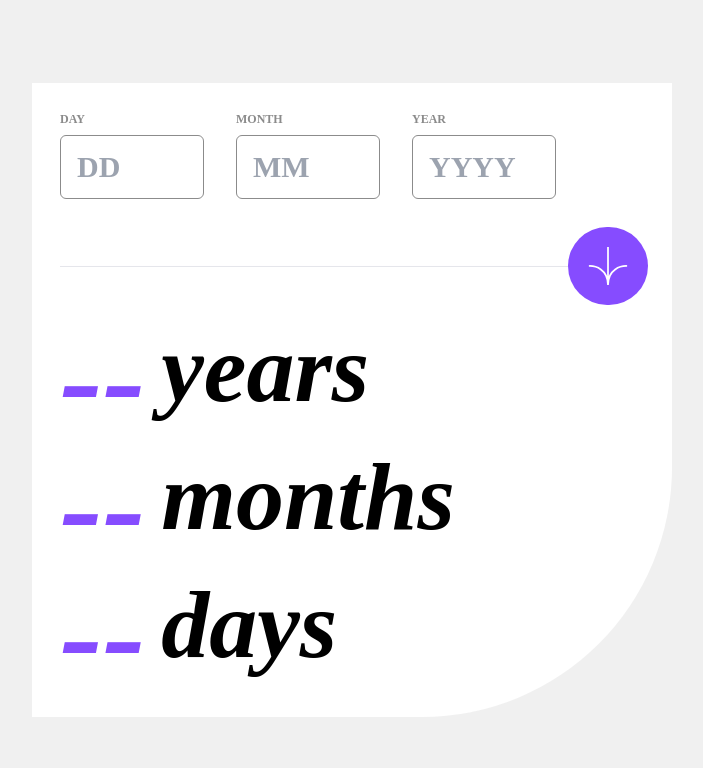
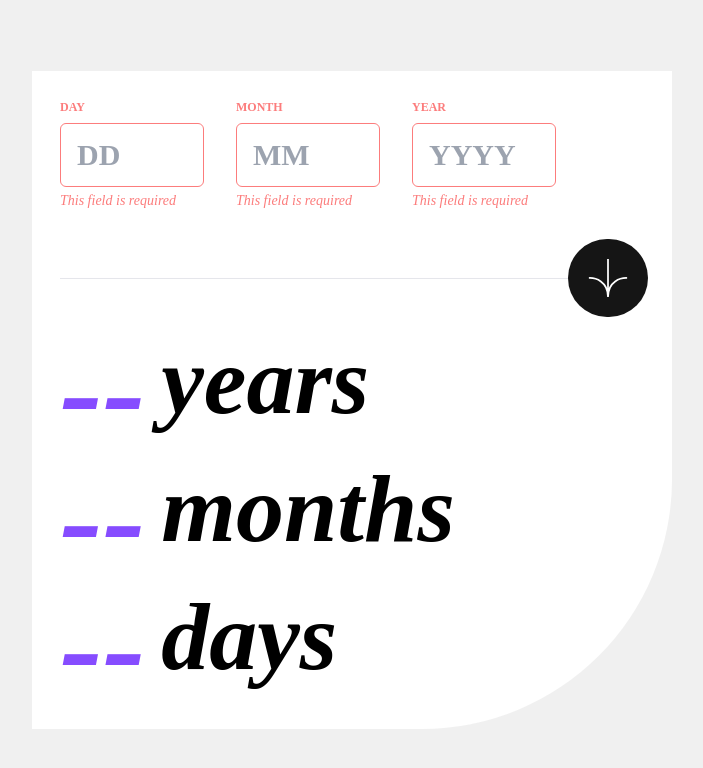
Before and after one commit to AmirNBK/Age-Calculator-Svelte, a SvelteKit app: page / in a window 1280 px wide. Both pictures are taken after a click on the button 896 px from the left and 266 px from the top of the page. Shown: the top 768 px of the page, without its empty margins (288-991 px from the left). Built offline with nearby package versions, Linux system fonts and the light colour scheme.

Commit message:
handled validation for inputs

```diff
--- a/src/components/AgeResult.svelte
+++ b/src/components/AgeResult.svelte
@@ -1,8 +1,14 @@
 <script>
     export let time;
+    export let value;
 </script>
 
 <div class="flex items-center">
-    <h1 class="text-9xl font-bold italic mr-4" style="color: #864CFF; transform:translateY(10px)"> -- </h1>
-    <h1 class="text-8xl font-extrabold italic"> {time} </h1>
+    <h1
+        class="text-9xl font-bold italic mr-4"
+        style="color: #864CFF; transform:translateY(10px)"
+    >
+        {$value || "--"}
+    </h1>
+    <h1 class="text-8xl font-extrabold italic">{time}</h1>
 </div>
--- a/src/components/DateInput.svelte
+++ b/src/components/DateInput.svelte
@@ -3,15 +3,34 @@
     export let placeholder;
     export let onChange;
     let inputValue = "";
+    export let empty;
+    export let isValid;
 </script>
 
 <div>
-    <h4 style="color : #8B8B8B" class="font-bold text-xs mb-2">{title}</h4>
+    <h4
+        style={`color : ${empty ? "#FC7C7C" : "#8B8B8B"}`}
+        class="font-bold text-xs mb-2"
+    >
+        {title}
+    </h4>
     <input
         {placeholder}
         class="text-3xl w-36 h-16 rounded-md px-4 font-semibold outline-none"
-        style="border: 1px solid #8B8B8B"
+        style={`border: 1px solid ${empty ? "#FC7C7C" : "#8B8B8B"}`}
         bind:value={inputValue}
         on:input={() => onChange(inputValue, title)}
     />
+    <p
+        style="color: #FC7C7C;"
+        class={`${!isValid ? "block text-sm mt-1 italic" : "hidden"}`}
+    >
+        Must be a valid {title}
+    </p>
+    <p
+        style="color: #FC7C7C;"
+        class={`${empty ? "block text-sm mt-1 italic" : "hidden"}`}
+    >
+        This field is required
+    </p>
 </div>
--- a/src/routes/+page.svelte
+++ b/src/routes/+page.svelte
@@ -5,15 +5,20 @@
     import AgeResult from "../components/AgeResult.svelte";
     import { useState } from "../hooks/hooks";
 
-    const dateInputs = [
-        { title: "DAY", placeholder: "DD" },
-        { title: "MONTH", placeholder: "MM" },
-        { title: "YEAR", placeholder: "YYYY" },
-    ];
-
     const [birthDay, setBirthDay] = useState(0);
     const [birthMonth, setBirthMonth] = useState(0);
     const [birthYear, setBirthYear] = useState(0);
+    const [ageYear, setAgeYear] = useState(0);
+    const [ageMonth, setAgeMonth] = useState(0);
+    const [ageDay, setAgeDay] = useState(0);
+    const [isSelected, setIsSelected] = useState(false);
+    const [allEmpty, setAllEmpty] = useState(false);
+
+    const dateInputs = [
+        { title: "DAY", placeholder: "DD", validity: true },
+        { title: "MONTH", placeholder: "MM", validity: true },
+        { title: "YEAR", placeholder: "YYYY", validity: true },
+    ];
 
     const onChangeClick = (value, type) => {
         const numericValue = Number(value);
@@ -27,7 +32,53 @@
     };
 
     const onClick = () => {
-        console.log($birthDay, $birthMonth, $birthYear);
+        const birthDate = new Date($birthYear, $birthMonth - 1, $birthDay);
+        const currentDate = new Date();
+        let ageYears = currentDate.getFullYear() - birthDate.getFullYear();
+        let ageMonths = currentDate.getMonth() - birthDate.getMonth();
+        let ageDays = currentDate.getDate() - birthDate.getDate();
+        if (!$birthDay && !$birthMonth && !$birthYear) {
+            setAllEmpty(true);
+        } else if (
+            $birthDay > 31 ||
+            $birthMonth > 12 ||
+            $birthYear > currentDate.getFullYear()
+        ) {
+            if ($birthDay > 31) {
+                setAllEmpty(false);
+                dateInputs[0].validity = false;
+            }
+            if ($birthMonth > 12) {
+                setAllEmpty(false);
+                dateInputs[1].validity = false;
+            }
+            if ($birthYear > currentDate.getFullYear()) {
+                setAllEmpty(false);
+                dateInputs[2].validity = false;
+            }
+        } else {
+            setAllEmpty(false);
+            setIsSelected(true);
+
+            if (ageDays < 0) {
+                ageMonths--;
+                const lastMonthDate = new Date(
+                    currentDate.getFullYear(),
+                    currentDate.getMonth(),
+                    0
+                );
+                ageDays += lastMonthDate.getDate();
+            }
+
+            if (ageMonths < 0) {
+                ageYears--;
+                ageMonths += 12;
+            }
+
+            setAgeYear(ageYears);
+            setAgeMonth(ageMonths);
+            setAgeDay(ageDays);
+        }
     };
 </script>
 
@@ -41,14 +92,16 @@
                 title={items.title}
                 placeholder={items.placeholder}
                 onChange={onChangeClick}
+                empty={$allEmpty}
+                isValid={items.validity}
             />
         {/each}
     </div>
 
     <div class="flex flex-row items-center mr-6 ml-7">
-        <hr class="w-full" style="background-color: #e7e7;" />
+        <hr class="w-full" style={`background-color: #e7e7`} />
         <div
-            style="background-color: #864CFF;"
+            style={`background-color: ${$isSelected ? "#864CFF" : "#151515"}`}
             class="w-fit rounded-full p-5"
             role="button"
             on:click={() => onClick()}
@@ -64,8 +117,8 @@
     </div>
 
     <div class="ageResult ml-7 mb-7">
-        <AgeResult time="years" />
-        <AgeResult time="months" />
-        <AgeResult time="days" />
+        <AgeResult time="years" value={ageYear} />
+        <AgeResult time="months" value={ageMonth} />
+        <AgeResult time="days" value={ageDay} />
     </div>
 </div>
```
